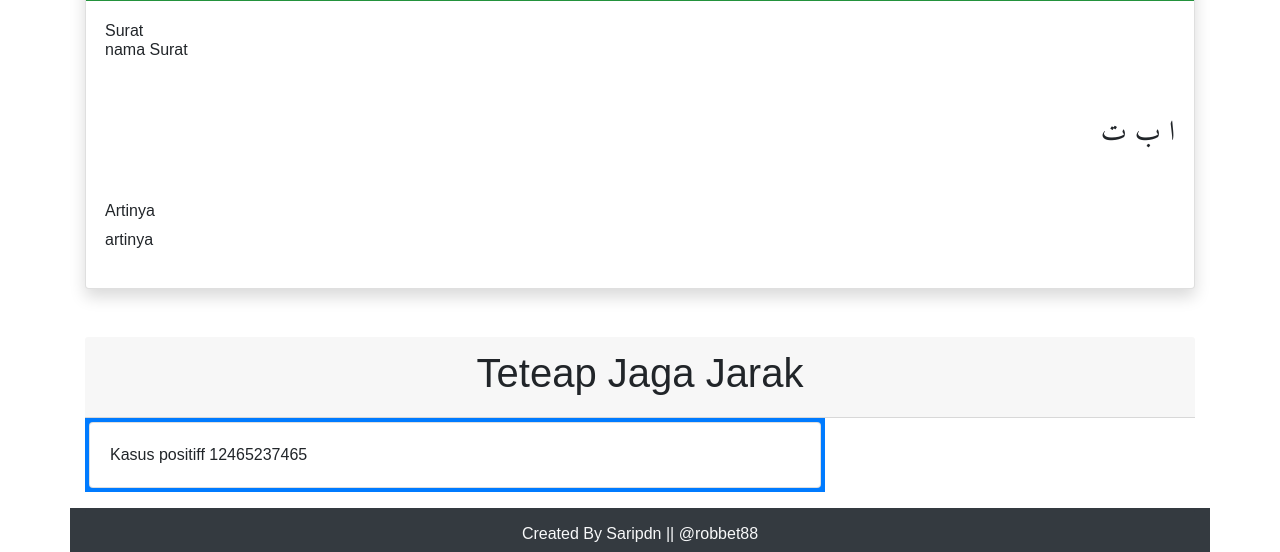
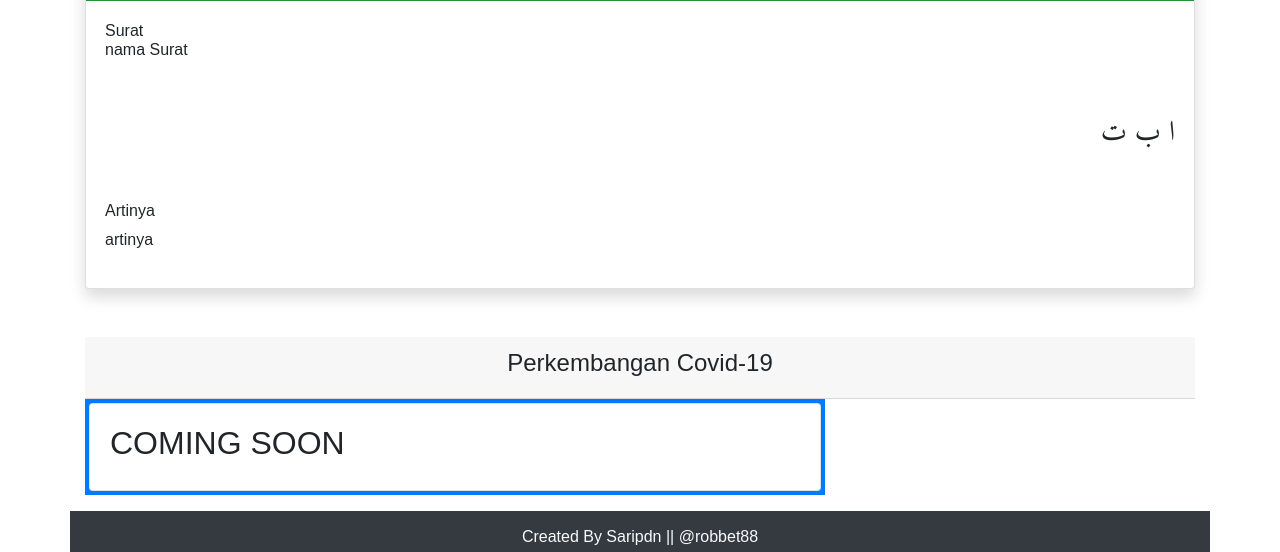
Before and after one commit to robbet88/limawaktu, a plain HTML site: page index.html in a window 1280 px wide. Shown: the part 717-1269 px from the top of the page. Drawn offline with nearby package versions, Linux system fonts and the light colour scheme; no server answers; a web font is replaced by a local one.

Commit message:
update index.html

```diff
--- a/index.html
+++ b/index.html
@@ -15,7 +15,7 @@
   src="https://code.jquery.com/jquery-3.6.0.js"
   integrity="sha256-H+K7U5CnXl1h5ywQfKtSj8PCmoN9aaq30gDh27Xc0jk="
   crossorigin="anonymous"></script>
-  <title>Jadwal sholat 5Waktu</title>
+  <title>Ing Sha Allah Berkah Aamiin</title>
 </head>
 <body id="body">
     <!-- loading-->
@@ -292,14 +292,14 @@
       <div class="col-12">
         <div class="card border border-0">
           <div class="card-header text-center">
-            <h1>Teteap Jaga Jarak</h1>
+            <h4>Perkembangan Covid-19</h4>
           </div>
         </div>
         <div class="card border border-0">
           <div class="col-12 p-1 col-md-8 col-sm-10 bg-primary">
             <div class="card ">
               <div class="card-body">
-                Kasus positiff 12465237465
+                <h2>COMING SOON</h2>
               </div>
             </div>
           </div>
```
